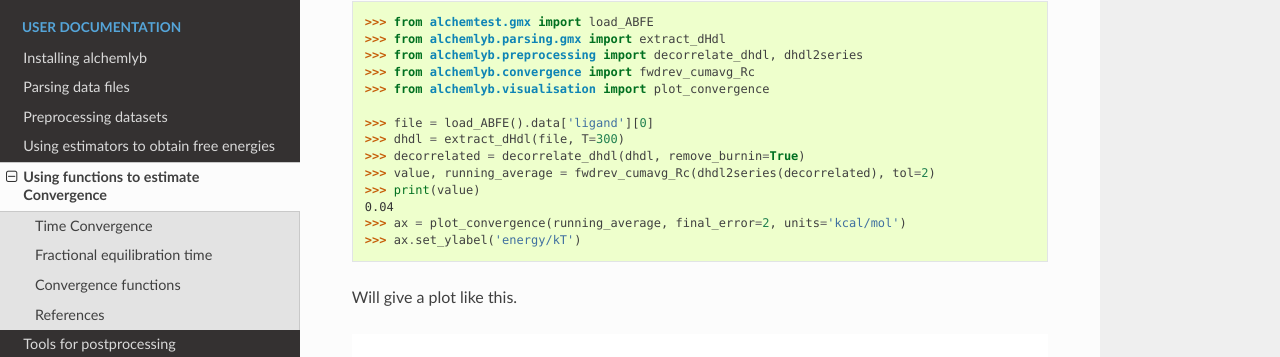
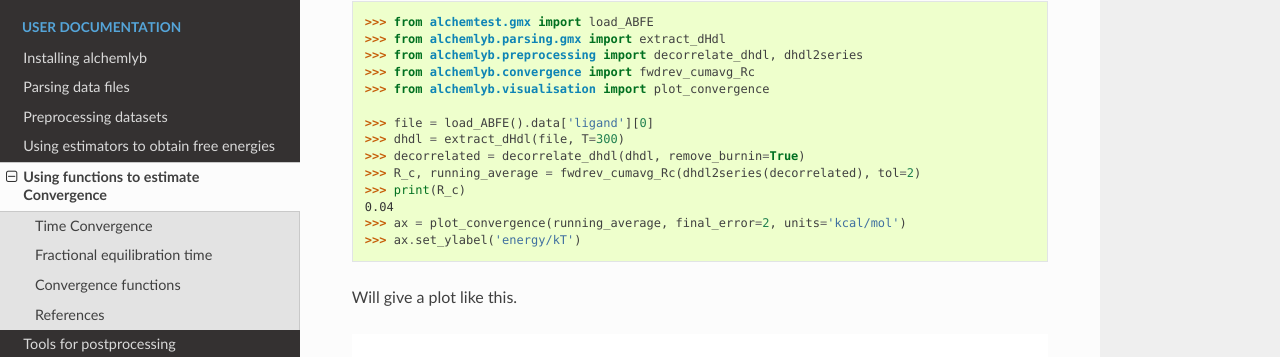
Before and after one commit to alchemistry/alchemlyb, a Sphinx documentation site: the page built from docs/convergence.rst, in a window 1280 px wide and 900 px high, scrolled down 1082 px. Shown: the part 94-451 px from the top of the window. Built offline with Sphinx 7.4.7 and the Read the Docs theme 2.0.0, drawn with Linux system fonts in a browser that asks for light colours; pages that are not in the unit, such as notebooks, are missing from menus; the version number could not be read and is left out.

Commit message:
Update docs/convergence.rst
Co-authored-by: Oliver Beckstein <orbeckst@gmail.com>

```diff
--- a/docs/convergence.rst
+++ b/docs/convergence.rst
@@ -53,8 +53,8 @@ simulation and 1 for fully-unequilibrated simulation. ::
     >>> file = load_ABFE().data['ligand'][0]
     >>> dhdl = extract_dHdl(file, T=300)
     >>> decorrelated = decorrelate_dhdl(dhdl, remove_burnin=True)
-    >>> value, running_average = fwdrev_cumavg_Rc(dhdl2series(decorrelated), tol=2)
-    >>> print(value)
+    >>> R_c, running_average = fwdrev_cumavg_Rc(dhdl2series(decorrelated), tol=2)
+    >>> print(R_c)
     0.04
     >>> ax = plot_convergence(running_average, final_error=2, units='kcal/mol')
     >>> ax.set_ylabel('energy/kT')
```
